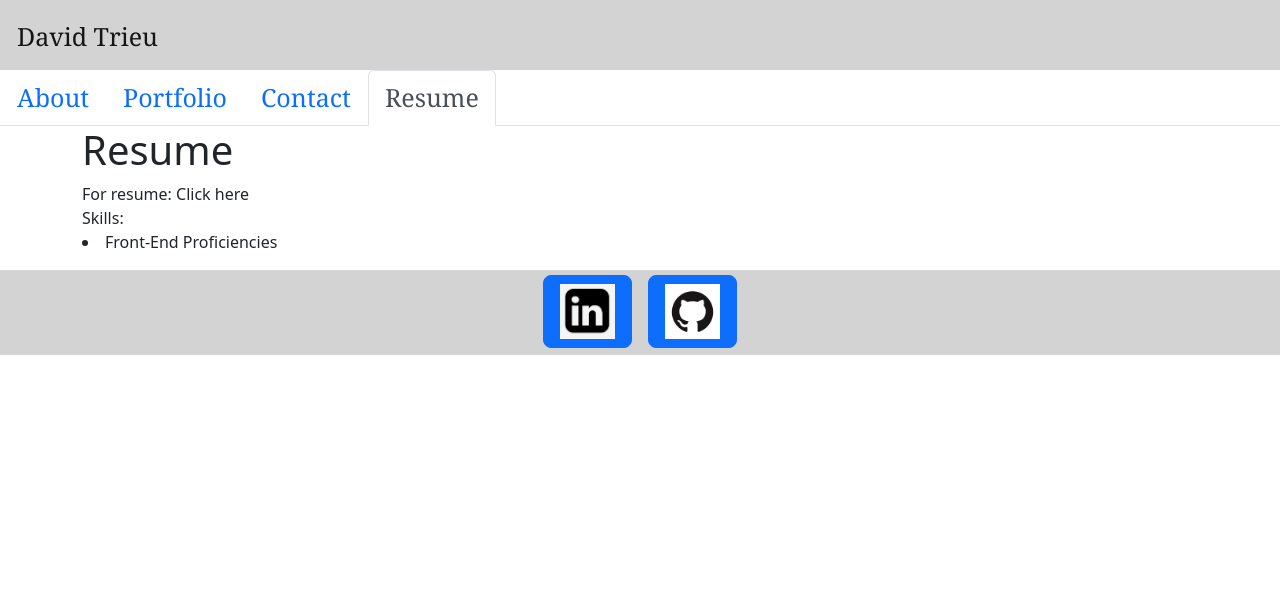
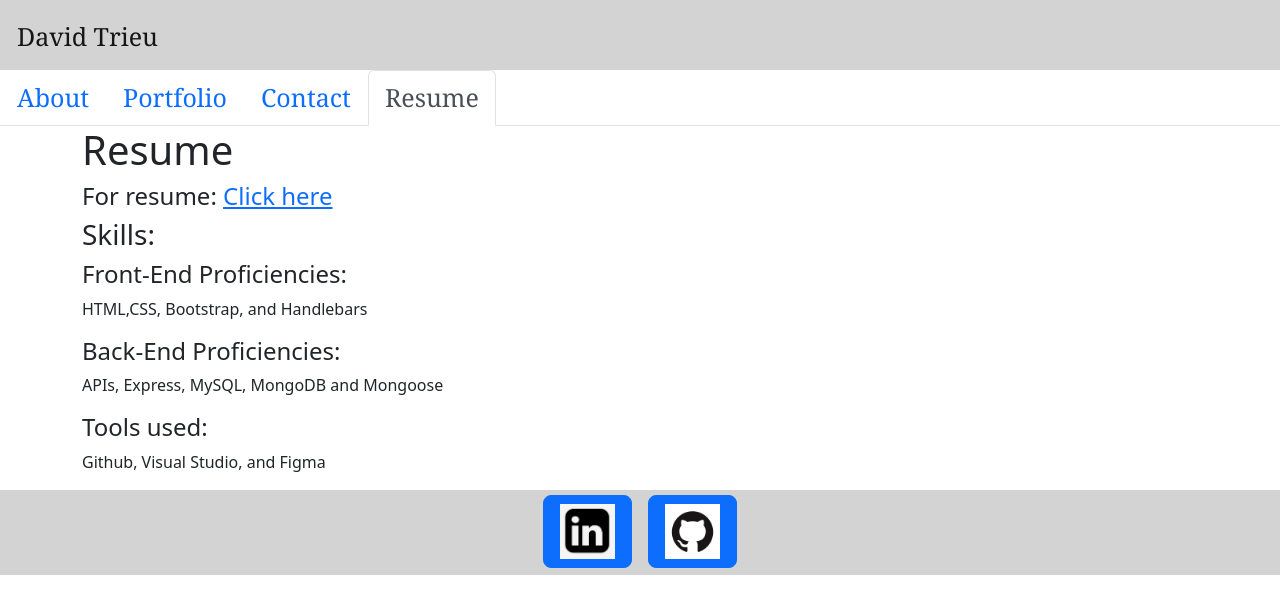
Before and after one commit to Dtrieu1/DT_React_Portfolio, a React (Vite) app: page /Resume in a window 1280 px wide. Shown: the top 614 px of the page. Built offline with nearby package versions, Linux system fonts and the light colour scheme.

Commit message:
updated Resume Section

```diff
--- a/src/components/Footer.jsx
+++ b/src/components/Footer.jsx
@@ -1,6 +1,6 @@
 import React from "react";
-import github from '../../public/Images/Github_Logo.png';
-import linkedin from '../../public/Images/Linkedin.png';
+import github from '/Images/Github_Logo.png';
+import linkedin from '/Images/Linkedin.png';
 import '../components/styles/Footer.css'
 
 
--- a/src/pages/About.jsx
+++ b/src/pages/About.jsx
@@ -12,15 +12,18 @@ export default function About() {
         <MDBRow className='mb-3'>
           <MDBCol>
             Hi there! I have a background in Management Information Systems and Marketing. <br></br>
-            Throughout the years, I was fortunately enough to experience a role that is related to IT healthcare and business.
-            With this experience, it has led to me considering to be more exposed into the IT space
-            so that I can become a more well-rounded resource not only for my own personal growth,
+            Throughout the years, I was fortunate enough to experience a role that is related to IT healthcare and business.
+            With this experience, it has led to me considering to be to explore further into the IT space
+            so that I can become a more well-rounded person not only for my own personal growth,
             but also to the organization.
             <br></br>
             <br></br>
             Besides that, please feel free to browse through this website! <br></br>
             If you would like to reach me, feel free to visit one of the social media icons below! <br></br>
-            You can also select the "contact" tab as another avenue to reach me!
+            You can also select the "contact" tab as another avenue to reach me!<br></br>
+            <br></br>
+            Thanks and hope you're having a great day! <br></br>
+            David
           </MDBCol>
           <MDBCol>
             <img src={profile_pic} alt="profile_pic" ></img>
--- a/src/pages/Resume.jsx
+++ b/src/pages/Resume.jsx
@@ -3,13 +3,15 @@ export default function Resume() {
     <div className='container'>
       <h1>Resume</h1>
       <p>
-        For resume: Click here <a href=""></a>
-        <br></br>
-        Skills:
-        <li>Front-End Proficiencies</li>
+        <h4>For resume: <a href="/Documents/David_Trieu_Resume.pdf">Click here </a> </h4>
+        <h3>Skills:</h3>
+        <h4>Front-End Proficiencies:</h4>
+        <p>HTML,CSS, Bootstrap, and Handlebars</p>
+        <h4>Back-End Proficiencies:</h4>
+        <p>APIs, Express, MySQL, MongoDB and Mongoose</p>
+        <h4>Tools used:</h4>
+        <p>Github, Visual Studio, and Figma</p>
       </p>
-
-
-    </div>
+    </div >
   );
 }
```
Also changed, not shown: 1 other file (tests, documents, lock files or other folders).
